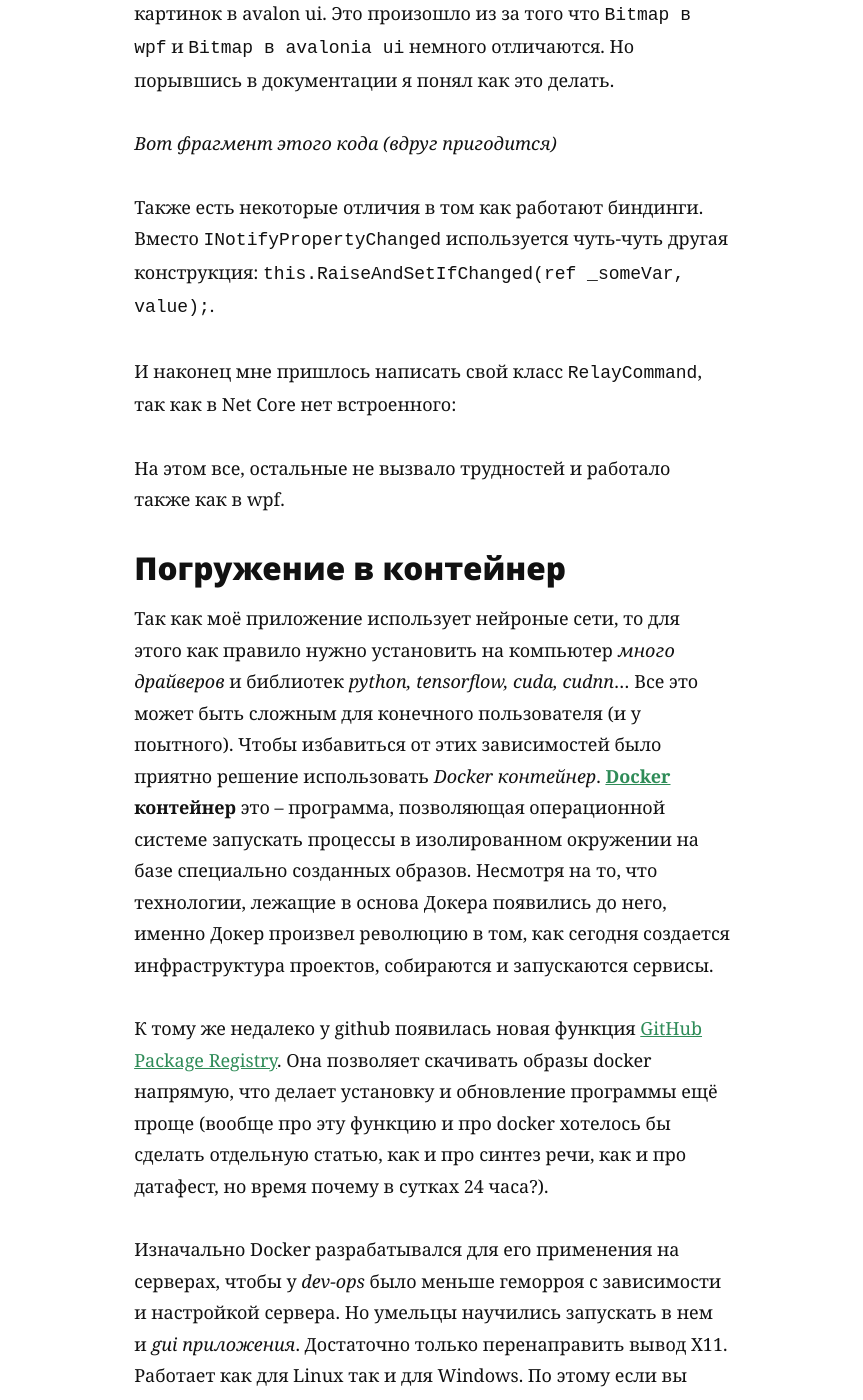
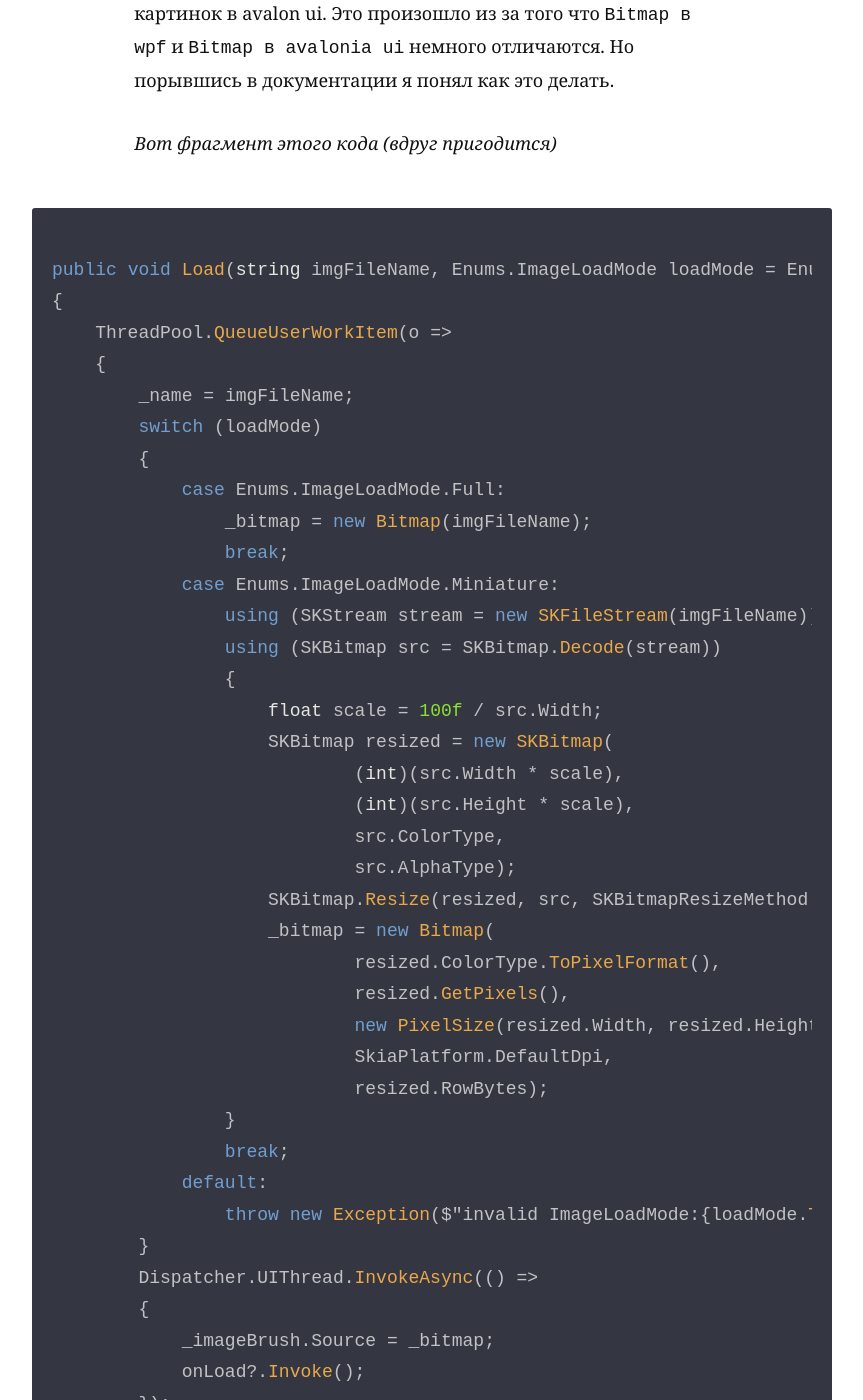
Before and after one commit to gosha20777/gosha20777.github.io, a Jekyll site: the page built from _posts/2019-05-24-avalonui.markdown, in a window 1280 px wide and 1400 px high, scrolled down 3077 px. Shown: the whole window, without its empty margins (208-1071 px from the left). Built offline with Jekyll 4.4.1, drawn with Linux system fonts in a browser that asks for light colours; nearby versions of some CDN libraries; some web fonts are replaced; some of the changed text lies outside the part shown.

```diff
--- a/_posts/2019-05-24-avalonui.markdown
+++ b/_posts/2019-05-24-avalonui.markdown
@@ -1,6 +1,6 @@
 ---
 layout: post
-title:  "Rescuer-la. Невероятный C# или avalonia UI в действии"
+title:  "Rescuer-la: Невероятный C# или avalonia UI в действии"
 date:   2019-05-24
 category: dotnet
 ---
@@ -40,9 +40,107 @@ AvaloniaUI набирает популярность и является отк
 
 *Вот фрагмент этого кода (вдруг пригодится)*
 
+{% highlight csharp %}
+public void Load(string imgFileName, Enums.ImageLoadMode loadMode = Enums.ImageLoadMode.Full)
+{
+    ThreadPool.QueueUserWorkItem(o =>
+    {
+        _name = imgFileName;
+        switch (loadMode)
+        {
+            case Enums.ImageLoadMode.Full:
+                _bitmap = new Bitmap(imgFileName);
+                break;
+            case Enums.ImageLoadMode.Miniature:
+                using (SKStream stream = new SKFileStream(imgFileName))
+                using (SKBitmap src = SKBitmap.Decode(stream))
+                {
+                    float scale = 100f / src.Width;
+                    SKBitmap resized = new SKBitmap(
+                            (int)(src.Width * scale),
+                            (int)(src.Height * scale),
+                            src.ColorType,
+                            src.AlphaType);
+                    SKBitmap.Resize(resized, src, SKBitmapResizeMethod.Hamming);
+                    _bitmap = new Bitmap(
+                            resized.ColorType.ToPixelFormat(),
+                            resized.GetPixels(),
+                            new PixelSize(resized.Width, resized.Height),
+                            SkiaPlatform.DefaultDpi,
+                            resized.RowBytes);
+                }
+                break;
+            default:
+                throw new Exception($"invalid ImageLoadMode:{loadMode.ToString()}");
+        }
+        Dispatcher.UIThread.InvokeAsync(() =>
+        {
+            _imageBrush.Source = _bitmap;
+            onLoad?.Invoke();
+        });
+    });
+}
+{% endhighlight %}
+
 Также есть некоторые отличия в том как работают биндинги. Вместо `INotifyPropertyChanged` используется чуть-чуть другая конструкция: `this.RaiseAndSetIfChanged(ref _someVar, value);`.
 
 И наконец мне пришлось написать свой класс `RelayCommand`, так как в Net Core нет встроенного:
+
+{% highlight csharp %}
+using System;
+using System.Windows.Input;
+using RescuerLaApp.Models;
+
+namespace RescuerLaApp.ViewModels
+{
+    public class RelayCommand : ICommand
+    {
+        private readonly Action _execute;
+        private readonly Func<bool> _canExecute;
+
+        public RelayCommand(Action execute, Func<bool> canExecute = null)
+        {
+            _execute = execute ?? throw new ArgumentNullException(nameof(execute));
+            _canExecute = canExecute;
+            _raiseCanExecuteChangedAction = RaiseCanExecuteChanged;
+            SimpleCommandManager.AddRaiseCanExecuteChangedAction(ref _raiseCanExecuteChangedAction);
+        }
+
+        ~RelayCommand()
+        {
+            RemoveCommand();
+        }
+
+        public void RemoveCommand()
+        {
+            SimpleCommandManager.RemoveRaiseCanExecuteChangedAction(_raiseCanExecuteChangedAction);
+        }
+
+        bool ICommand.CanExecute(object parameter)
+        {
+            return CanExecute;
+        }
+
+        public void Execute(object parameter)
+        {
+            _execute();
+            SimpleCommandManager.RefreshCommandStates();
+        }
+
+        public bool CanExecute => _canExecute == null || _canExecute();
+
+        public void RaiseCanExecuteChanged()
+        {
+            var handler = CanExecuteChanged;
+            handler?.Invoke(this, new EventArgs());
+        }
+
+        private readonly Action _raiseCanExecuteChangedAction;
+
+        public event EventHandler CanExecuteChanged;
+    }
+}
+{% endhighlight %}
 
 На этом все, остальные не вызвало трудностей и работало также как в wpf.
 
```
